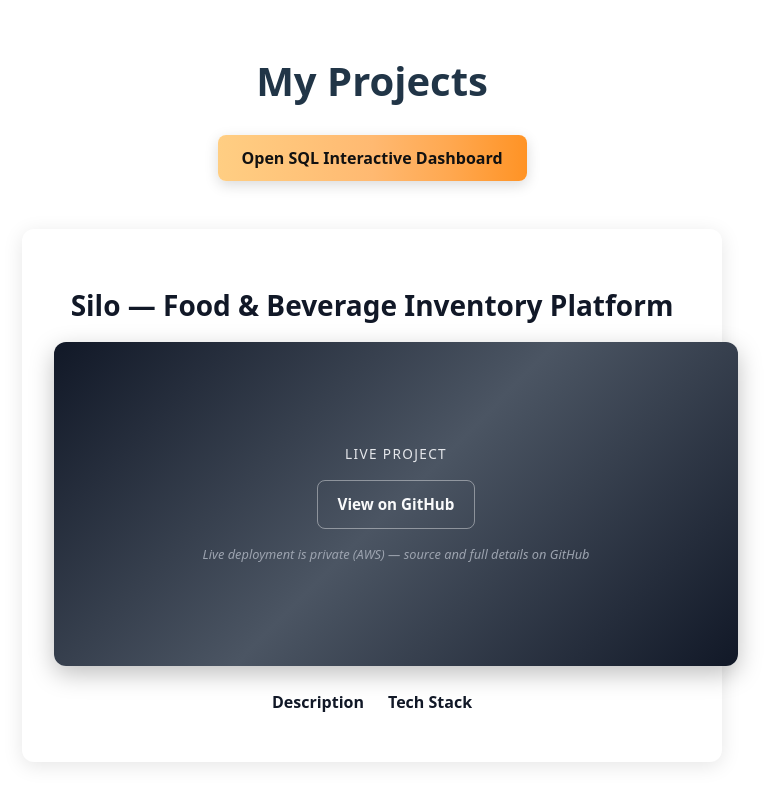
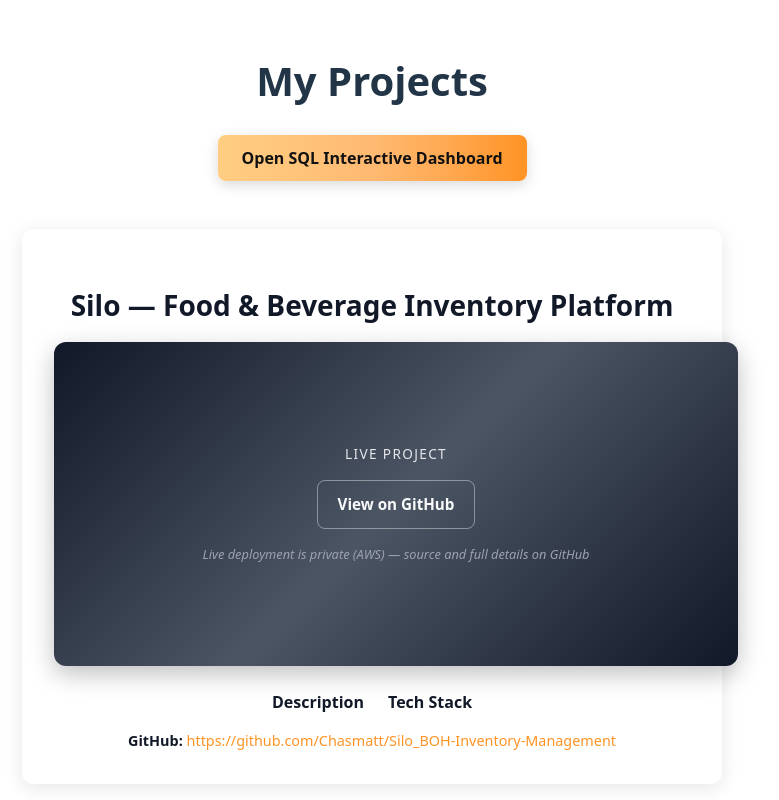
Before and after one commit to Chasmatt/Technical-Solutions-portfolio, a React (Vite) app: page /Projects in a window 1280 px wide. Shown: the top 800 px of the page, without its empty margins (10-789 px from the left). Built offline with nearby package versions, Linux system fonts and the light colour scheme.

Commit message:
Projects: add GitHub link line at bottom of each project card

```diff
--- a/src/pages/Projects.jsx
+++ b/src/pages/Projects.jsx
@@ -394,6 +394,32 @@ const Projects = () => {
 
 
                         )}
+
+                        {/* GITHUB LINK */}
+                        {project.repoUrl && (
+                            <div
+                                style={{
+                                    marginTop: "1rem",
+                                    textAlign: "center",
+                                    fontSize: "0.9rem",
+                                    color: "#6b7280",
+                                }}
+                            >
+                                <strong style={{ color: "#111827" }}>GitHub:</strong>{" "}
+                                <a
+                                    href={project.repoUrl}
+                                    target="_blank"
+                                    rel="noopener noreferrer"
+                                    style={{
+                                        color: "#FF9325",
+                                        textDecoration: "none",
+                                        wordBreak: "break-all",
+                                    }}
+                                >
+                                    {project.repoUrl}
+                                </a>
+                            </div>
+                        )}
                     </div>
                 );
             })}
```
